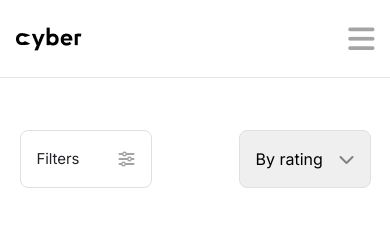
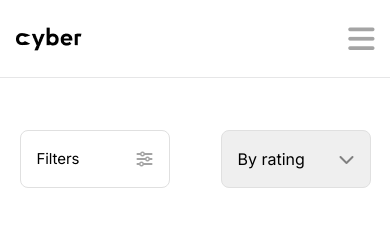
Before and after one commit to Mariii209/cyber-store, a React (Create React App) app: page /products/Phones in a window 390 px wide. Shown: the top 231 px of the page. Built offline with nearby package versions, Linux system fonts and the light colour scheme.

Commit message:
Update select element styles and responsive widths in Filters and Phones CSS
- Set background to white and text color to black
- Updated mobile width from 132px to 150px for better spacing
- Adjusted padding in Phones.css

```diff
--- a/src/HomeSection/ProductPage/Filters.css
+++ b/src/HomeSection/ProductPage/Filters.css
@@ -8,6 +8,8 @@
   justify-content: space-between;
   width: 180px;
   padding: 16px;
+  background-color: white;
+  color: black;
   border: 1px solid #e0e0e0;
   border-radius: 8px;
 }
@@ -61,9 +63,9 @@
 
 @media (max-width: 440px) {
   .Filters .FiltersHeader {
-    width: 132px;
+    width: 150px;
   }
   .Filters .SelectWrapper select {
-    width: 132px;
+    width: 150px;
   }
 }
--- a/src/HomeSection/ProductPage/Phones.css
+++ b/src/HomeSection/ProductPage/Phones.css
@@ -45,6 +45,8 @@
   -webkit-appearance: none;
   -moz-appearance: none;
   width: 256px;
+  background-color: white;
+  color: black;
   padding: 8px 16px;
   border-radius: 8px;
   outline: none;
```
